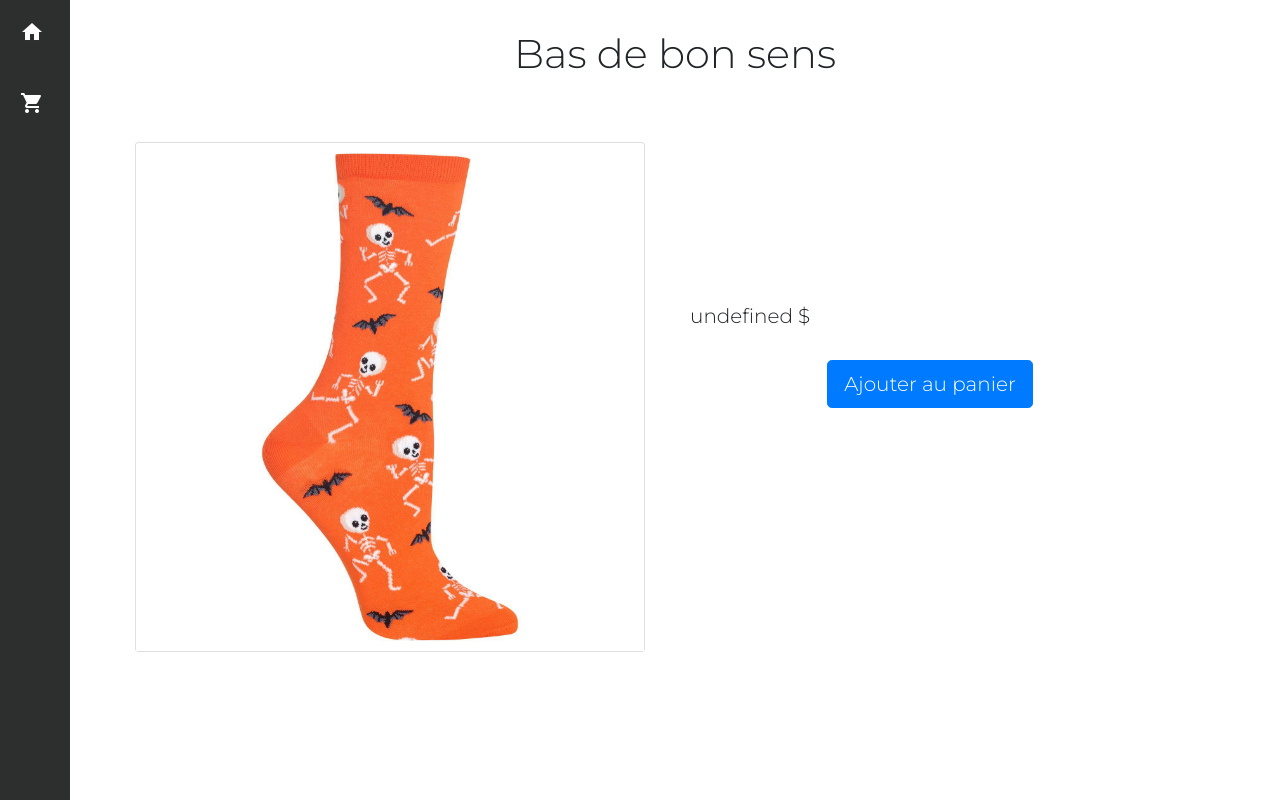
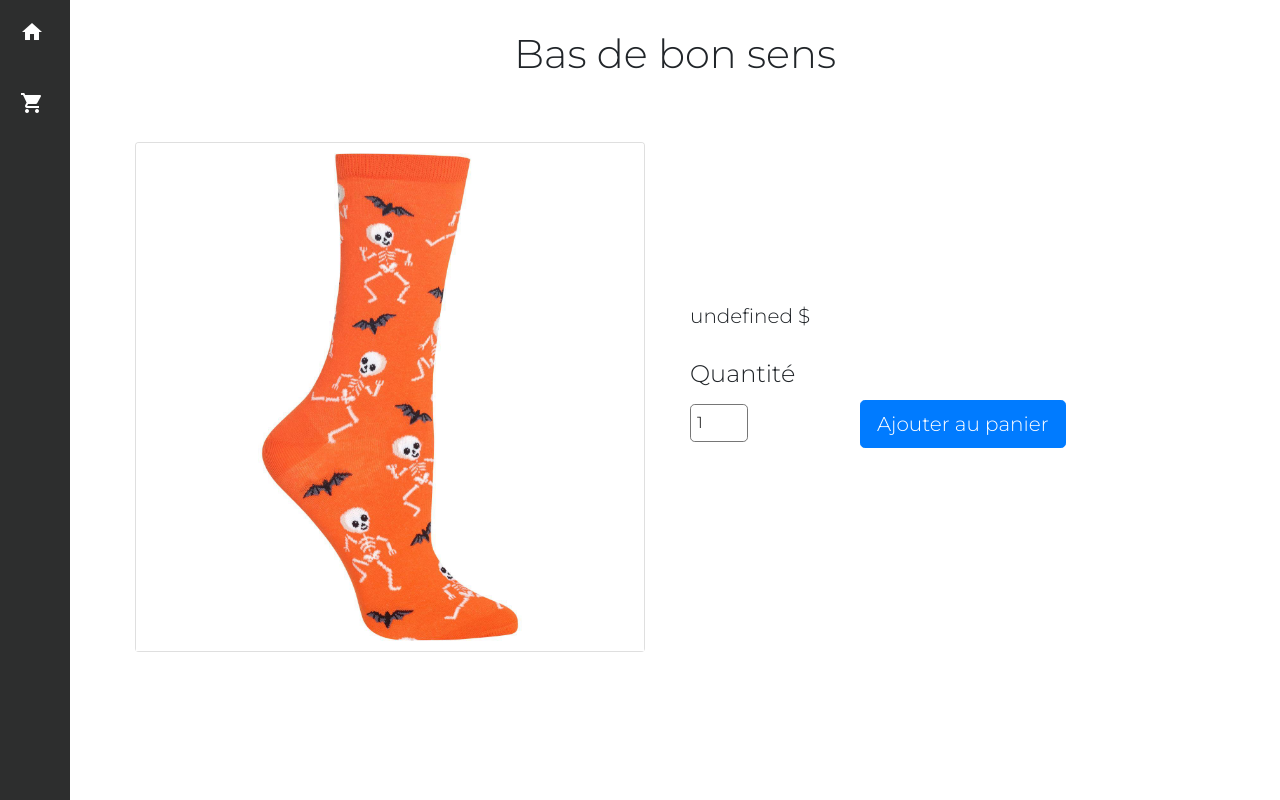
Before and after one commit to GTI710/frontend, an Angular app: page /products/1 in a window 1280 px wide. Built offline with nearby package versions, Linux system fonts and the light colour scheme; no server answers.

Commit message:
Ajout de quantite front-end

```diff
--- a/src/app/cart/cart.component.html
+++ b/src/app/cart/cart.component.html
@@ -3,7 +3,7 @@
   <br>
 </div>
 
-<div class="col-md-12">
+<div class="col-md-8 d-inline-block">
   <ul class="list-group">
     <li class="list-group-item" *ngFor="let product of products$">
       <a routerLink="/products/{{ product.idProductTemplate }}">{{ product.name }}</a>
@@ -12,3 +12,13 @@
     </li>
   </ul>
 </div>
+
+<div class="col-md-4 d-inline-block text-center">
+  <h4>Facture</h4>
+  <div class="col-md-12">
+    <hr>
+  </div>
+  <div class="col-md-12" *ngFor="let product of products$">
+    <p>{{ product.name }}: <b>{{ (product.listPrice*product.countInCart)+" $" }}</b></p>
+  </div>
+</div>
--- a/src/app/products/products.component.html
+++ b/src/app/products/products.component.html
@@ -20,8 +20,12 @@
     <div class="col-md-12">
       <br>
     </div>
-    <div class="col-md-12 text-center">
-      <button type="button" class="btn btn-lg btn-primary" (click)="addToCart(product$.idProductTemplate)">Ajouter au panier</button>
+    <div class="col-md-4 d-inline-block">
+      <label class="d-inline-block" for="quantity"><h4>Quantité&nbsp;</h4> </label>
+      <input #quantity type="number" name="quantity" id="quantity" class="d-inline-block" min="1" max="10" value="1">
+    </div>
+    <div class="col-md-6 d-inline-block text-left">
+      <button type="button" class="btn btn-lg btn-primary" (click)="addToCart(product$.idProductTemplate, quantity.value)">Ajouter au panier</button>
     </div>
   </div>
 </div>
--- a/src/app/products/products.component.ts
+++ b/src/app/products/products.component.ts
@@ -15,14 +15,14 @@ export class ProductsComponent implements OnInit {
     this.route.params.subscribe(params => this.product$ = params.id);
   }
 
-  addToCart(id: number): boolean {
+  addToCart(id: number, quantity: string): boolean {
     if (id !== null && id !== undefined) {
       let itemsInCart = {};
       if (localStorage.getItem('itemsInCart') !== null) {
         itemsInCart = JSON.parse(localStorage.getItem('itemsInCart'));
       }
 
-      itemsInCart[id] = 1;
+      itemsInCart[id] = +quantity;
       localStorage.setItem('itemsInCart', JSON.stringify(itemsInCart));
       return true;
     }
--- a/src/styles.css
+++ b/src/styles.css
@@ -50,3 +50,10 @@ body {
   font-size: 1em;
   font-weight: 300;
 }
+
+input[type=number] {
+  border-radius: 0.3rem;
+  border-style: solid;
+  border-width: 1px;
+  padding: 6px;
+}
```
